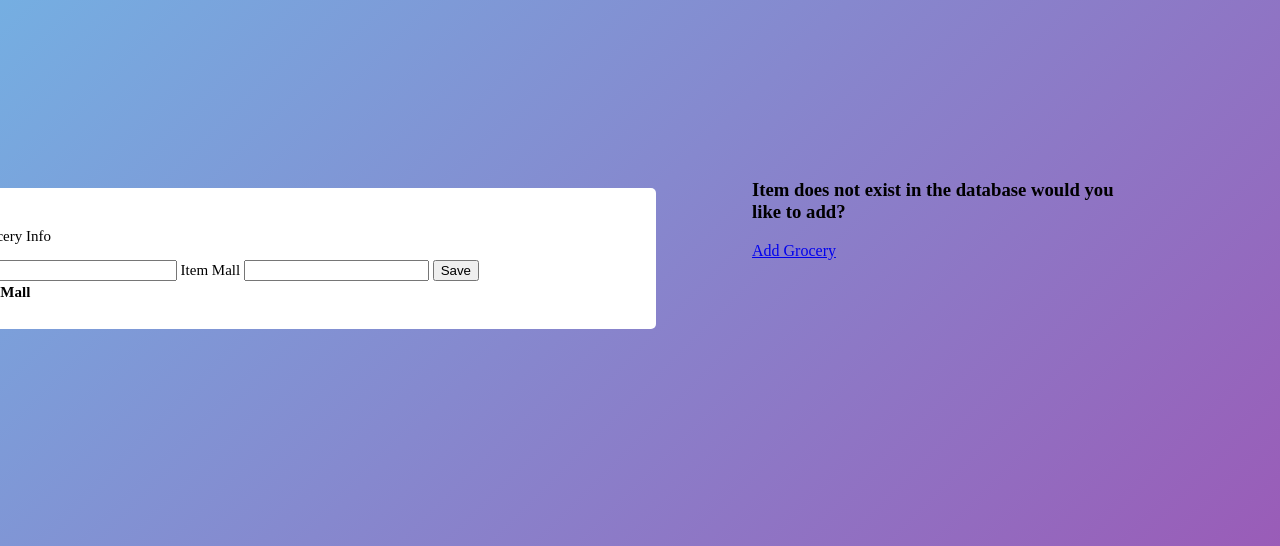
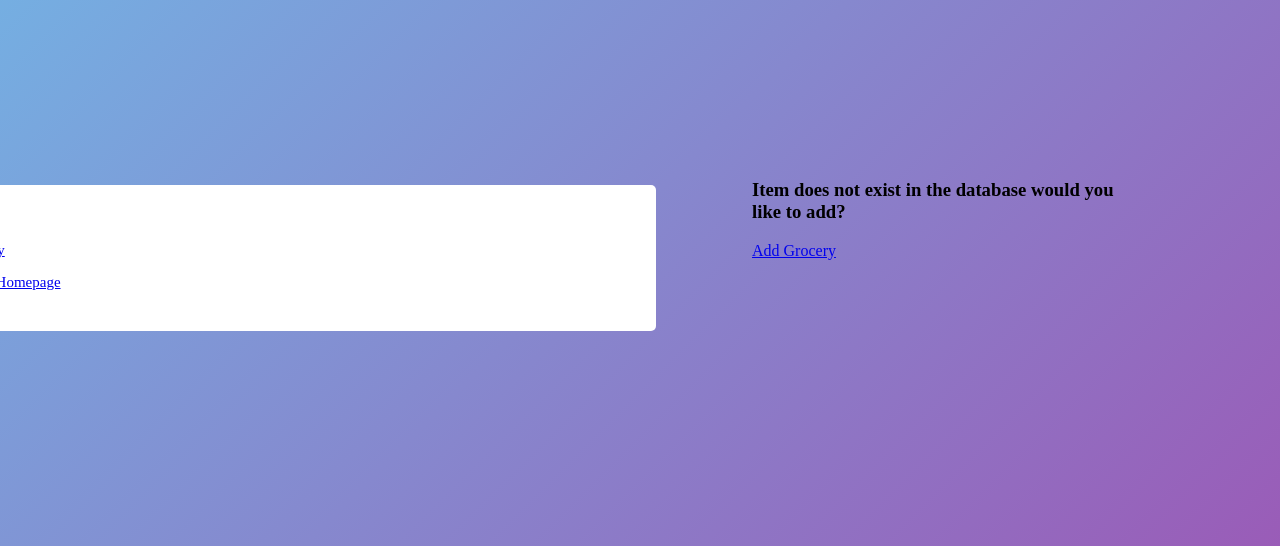
Before and after one commit to samuelomondi22/newgrocery, a Django app: page /search/ in a window 1280 px wide. Shown: the part 190-736 px from the top of the page. Run offline with Django 3.2, Linux system fonts and the light colour scheme; data comes from the database, SQL or seed files in the repository; both versions use the stored data as it was after the commit; lists and menus that the app fills with data are empty; parts of the project's set-up code (start-up, migrations or seed data) failed here and were passed over; some libraries are stand-ins or nearby versions.

Commit message:
fixed some things with checks

```diff
--- a/grocery/app/templates/search_results.html
+++ b/grocery/app/templates/search_results.html
@@ -5,6 +5,7 @@
 <body id="results">
   <div class="row">
     <div class="col-s6">
+    {% for mall in object_list.mall_set.all %}
       <p>Update Grocery Info</p>
        <form action="{% url 'success' %}" method="post"> {% csrf_token %}
         <label for="">Item Price</label>
@@ -18,15 +19,19 @@
           <tr><th>Date</th><th>Price</th><th>Mall</th></tr>
         </thead>
         <tbody>
-          {% for mall in object_list.mall_set.all %}
             <tr>
               <td>{{mall.created_at}}</td>
               <td>{{mall.item_price}}</td>
               <td>{{mall.item_mall}}</td>
             </tr>
-          {% endfor %}
-        </tbody>
-      </table>
+          </tbody>
+        </table>
+        {% empty %}
+        No Results
+        <p><a href="{% url 'add_grocery' %}">Add Grocery</a></p>
+        <a href="{% url 'home' %}">Go back to  Homepage</a>
+        <p>
+        {% endfor %}
     </div>
   </div>
 
```
Also changed, not shown: grocery/app/migrations/0006_merge_20211208_1129.py (added), grocery/db.sqlite3.
